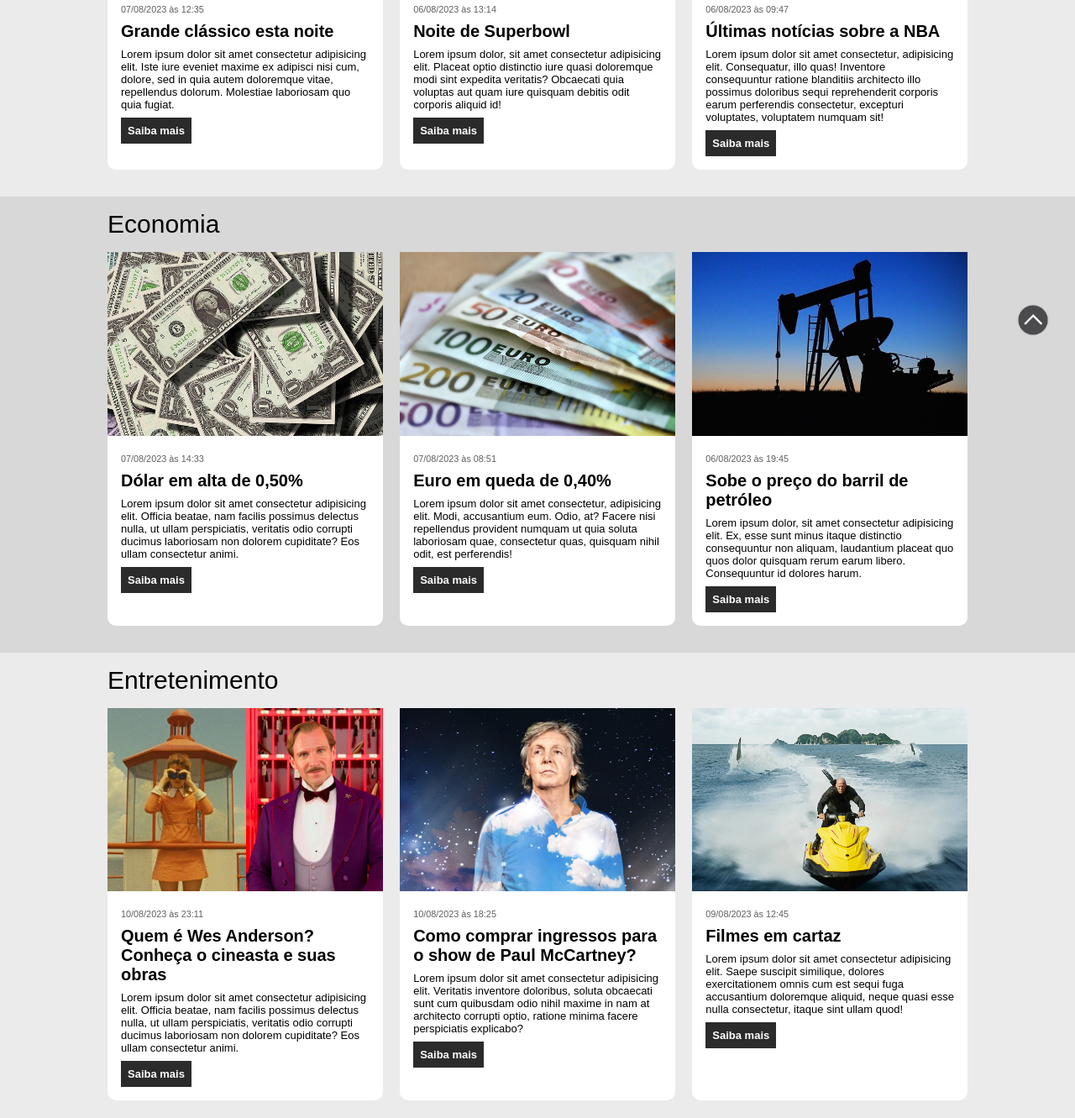
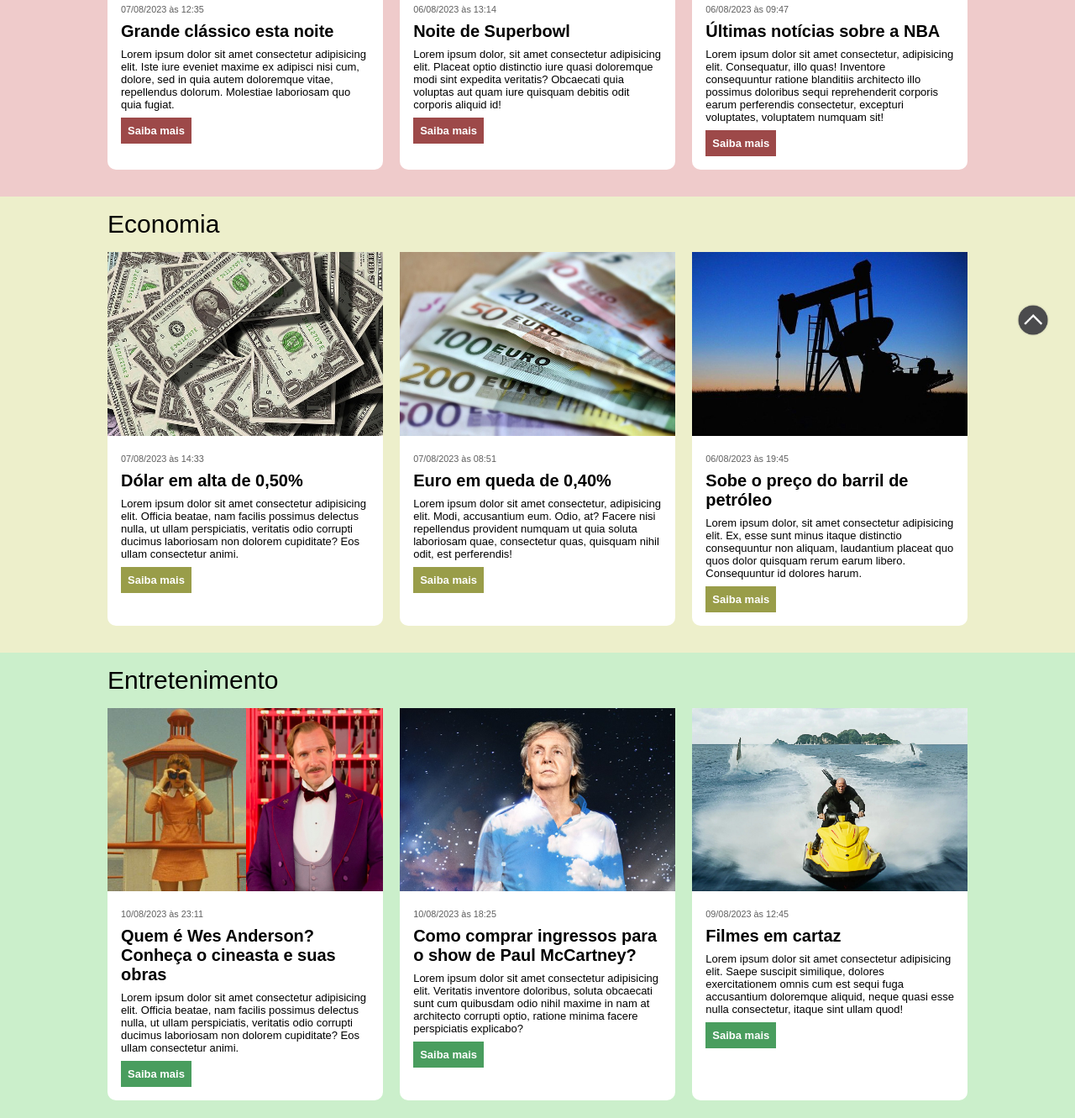
Before and after one commit to josiasdnl/modulo_git, a plain HTML site: page css/portal_de_noticias.html in a window 1280 px wide. Shown: the part 369-1700 px from the top of the page at 84% size. Drawn offline with Linux system fonts and the light colour scheme.

Commit message:
Alteração das cores de background das seções e dos botões

```diff
--- a/css/main.css
+++ b/css/main.css
@@ -78,7 +78,6 @@ section h2 {
 }
 
 .articles article a {
-    background-color: #2b2b2b;
     color: #FFF;
     display: inline-block;
     padding: 8px;
@@ -109,17 +108,33 @@ section h2 {
 }
 
 #sports {
-    background-color: #ebebeb;
+    background-color: #efcbcb;
+}
+
+#sports .articles article a{
+    background-color: #9d4949;
 }
 
 #economy {
-    background-color: #d8d8d8;
+    background-color: #edefcb;
+}
+
+#economy .articles article a{
+    background-color: #999d49;
 }
 
 #entertainment {
-    background-color: #ebebeb;
+    background-color: #cbefcb;
+}
+
+#entertainment .articles article a{
+    background-color: #499d5e;
 }
 
 #tech {
-    background-color: #d8d8d8;
+    background-color: #cbecef;
 }
+
+#tech .articles article a{
+    background-color: #49779d;
+}
```
